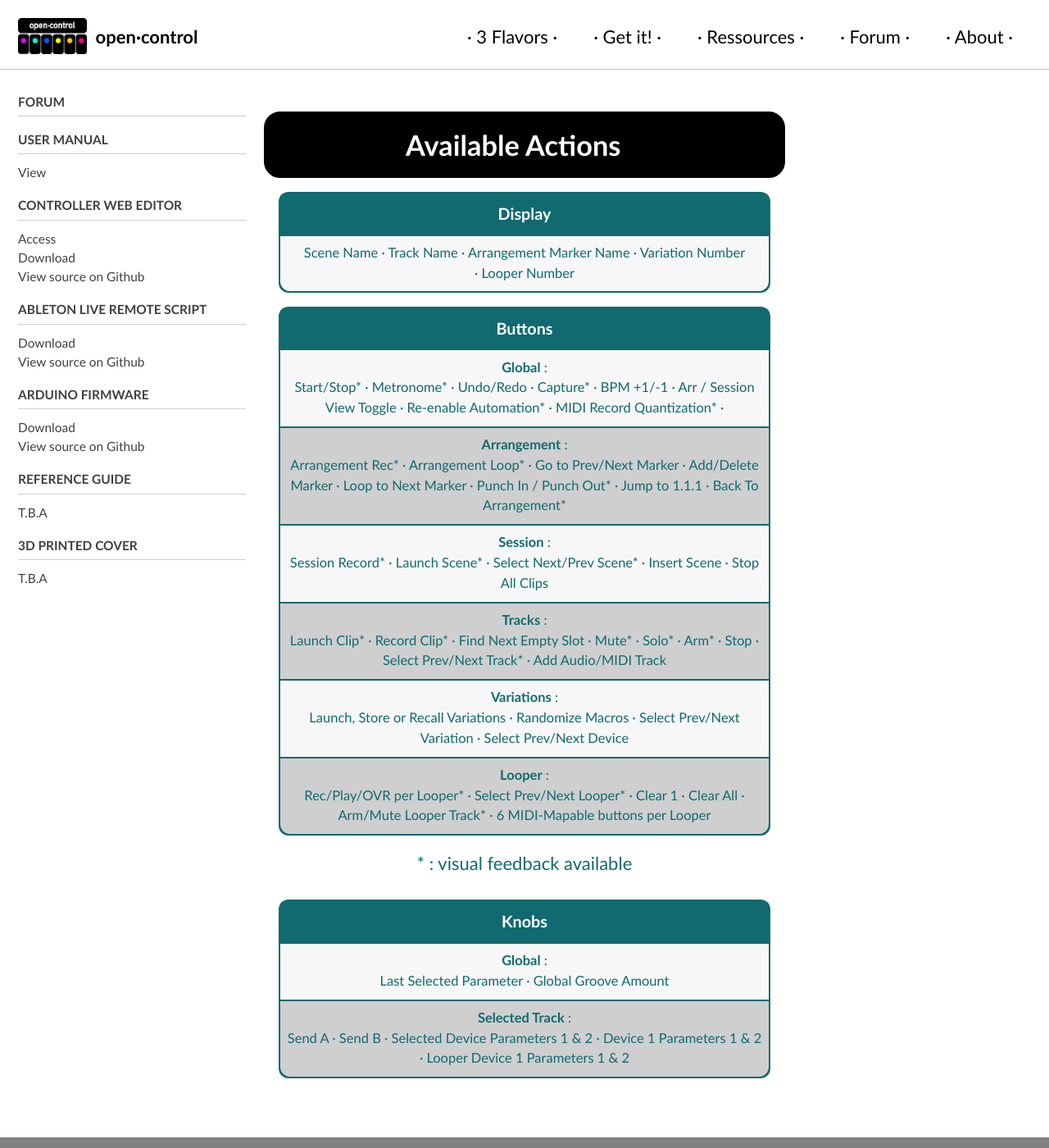
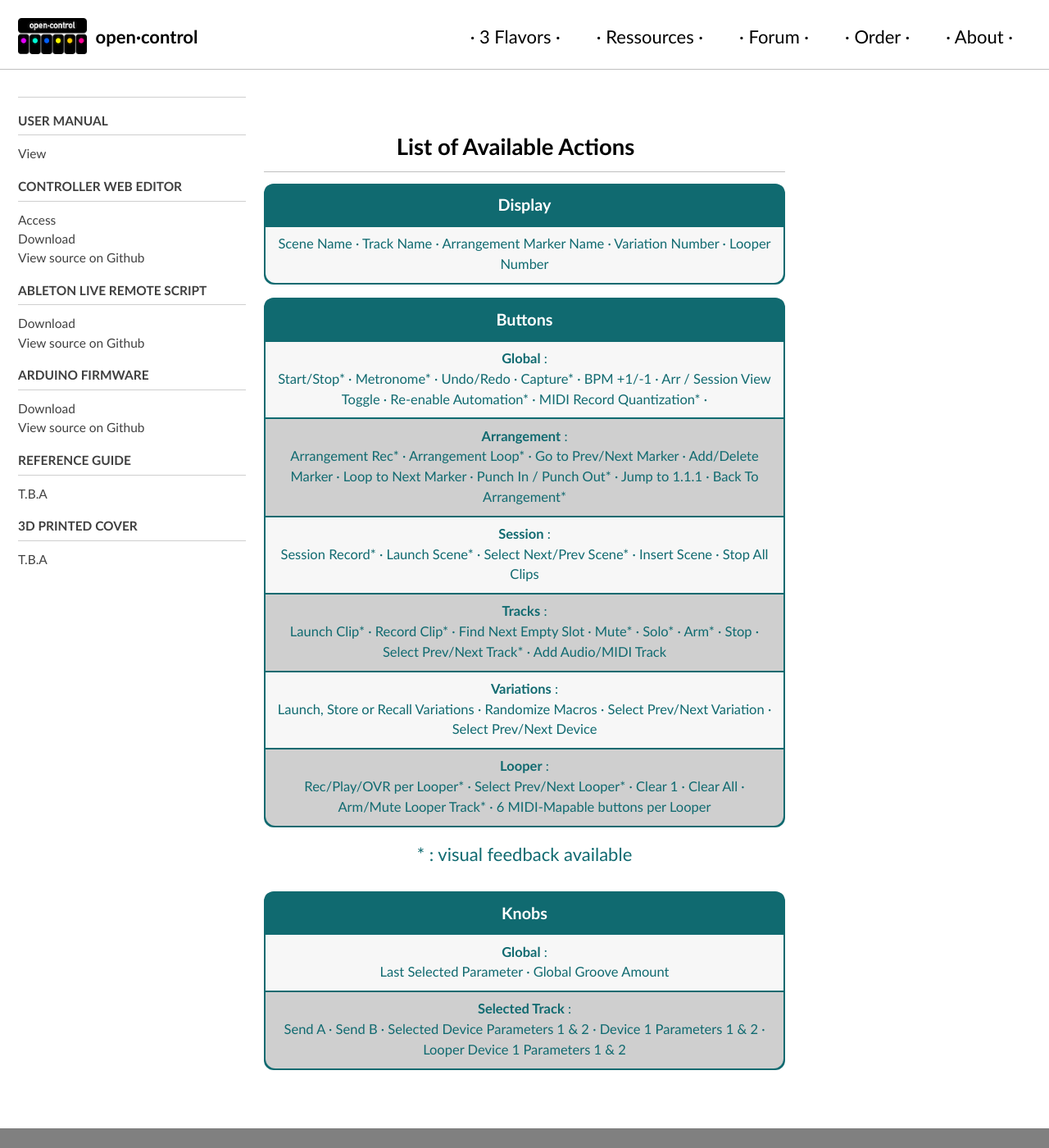
Before and after one commit to KBLiveSolutions/open.control, a Jekyll site: the page built from _pages/ressources.md, in a window 1280 px wide and 1400 px high. Shown: the whole window at 82% size. Built offline with Jekyll 4.4.1, drawn with Linux system fonts in a browser that asks for light colours; cached includes are drawn as plain includes; comment, search, counter and statistics services are not loaded.

Commit message:
revert ressources

```diff
--- a/_data/navigation.yml
+++ b/_data/navigation.yml
@@ -4,19 +4,18 @@
   #   url: /get_started/
   - title: "3 Flavors"
     url: /versions/
-  - title: "Get it!"
-    url: /purchase/
   - title: "Ressources"
     url: /ressources/
   - title: "Forum"
     url: https://github.com/KBLiveSolutions/open.control/discussions
+  - title: "Order"
+    url: /purchase/
   - title: "About"
     url: /about/
 
 
 sidebar:
-  - title: "Forum"
-    url: https://github.com/KBLiveSolutions/open.control/discussions
+  - title: ""
   - title: User Manual
     children:
       - title: "View"
@@ -28,7 +27,7 @@
       - title: "Download"
         url: https://github.com/KBLiveSolutions/open.control-editor/archive/refs/heads/main.zip
       - title: "View source on Github"
-        url: https://kblivesolutions.github.io/open.control-editor/
+        url: https://github.com/KBLiveSolutions/open.control-editor
   - title: Ableton Live Remote Script
     children:
       - title: "Download"
--- a/_pages/ressources.md
+++ b/_pages/ressources.md
@@ -8,7 +8,7 @@
 
 <a id="available-actions"></a>
 
-#  Available Actions
+## List of Available Actions
 
 <table class="action_table" id="leds_table">
   <thead>
--- a/_sass/minimal-mistakes/_tables.scss
+++ b/_sass/minimal-mistakes/_tables.scss
@@ -47,7 +47,7 @@
   border-radius: 12px;
 // height: 18px;
    width:100%;
-   max-width:600px;
+   max-width:1000px;
 /* padding-left: 5px;
 padding-right: 5px; */
 margin-left: auto;
@@ -84,7 +84,7 @@
 background: rgb(207, 207, 207);
 border: 1px none rgb(0, 0, 0);
 height: 18px;
-width: 800px;
+width: 1000px;
 // border-radius: 12px;
 /* padding-left: 5px;
 padding-right: 5px; */
@@ -98,7 +98,7 @@
 background: rgb(247, 247, 247);
 border: 1px none rgb(0, 0, 0);
 height: 18px;
-width: 800px;
+width: 1000px;
 // border-radius: 12px;
 /* padding-left: 5px;
 padding-right: 5px; */
```
